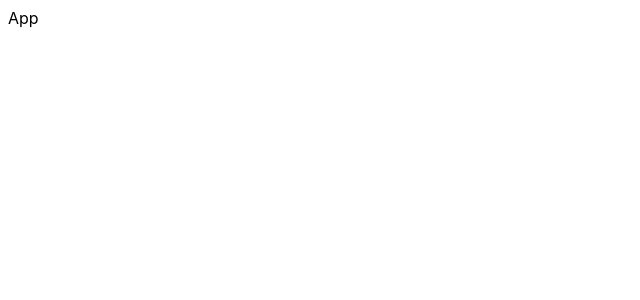
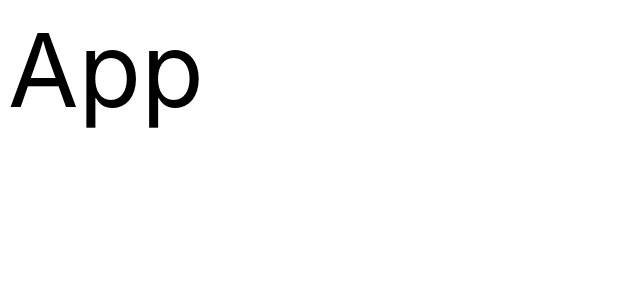
Before and after one commit to Git-Darkmoon/iGallery-App, a React (Vite) app: page / in a window 1280 px wide. Shown: the top 300 px of the page, without its empty margins (0-640 px from the left). Built offline with nearby package versions, Linux system fonts and the light colour scheme.

Commit message:
style: variables set.

```diff
--- a/src/index.css
+++ b/src/index.css
@@ -1,3 +1,11 @@
+/*
+ Screen sizes:
+ - iPhone 13 mini: 375w x 812h
+ - iPhone 13 mini: 375w x 812h
+ - iPhone 13 mini: 375w x 812h
+ - iPhone 13 mini: 375w x 812h
+ */
+
 @font-face {
   font-family: "Inter", sans-serif;
   src: url(fonts/Inter-VariableFont.woff2) format("woff2"),
@@ -5,14 +13,38 @@
     url(fonts/Inter-VariableFont.ttf.ttf) format("truetype");
 }
 
+/* @link https://utopia.fyi/type/calculator?c=350,16,1.2,1440,20,1.414,5,0,&s=0.75|0.5|0.25,1.5|2|3|4|6,s-l&g=s,l,xl,12 */
+
 :root {
   font-synthesis: none;
   text-rendering: optimizeLegibility;
   -webkit-font-smoothing: antialiased;
   -moz-osx-font-smoothing: grayscale;
   -webkit-text-size-adjust: 100%;
+
+  --clr-black: hsl(240, 10%, 7%);
+  --clr-white: hsl(0, 0%, 98%);
+  --clr-gray: hsl(240, 5%, 64%);
+
+  --primary-color: var(--clr-white);
+  --secondary-color: var(--clr-gray);
+
+  --ff-base: "Inter", sans-serif;
+
+  --fs-0: clamp(1rem, calc(0.92rem + 0.37vw), 1.25rem);
+  --fs-1: clamp(1.2rem, calc(1.02rem + 0.83vw), 1.77rem);
+  --fs-2: clamp(1.44rem, calc(1.1rem + 1.56vw), 2.5rem);
+  --fs-3: clamp(1.73rem, calc(1.15rem + 2.65vw), 3.53rem);
+  --fs-4: clamp(2.07rem, calc(1.14rem + 4.29vw), 5rem);
+  --fs-5: clamp(2.49rem, calc(1.02rem + 6.72vw), 7.07rem);
+
+  --max-width: 1440px;
+
+  --radius: 0.5rem;
+  --transition: all 0.3s ease-in-out;
 }
 
 div {
-  font-family: "Inter", sans-serif;
+  font-family: var(--ff-base);
+  font-size: var(--fs-5);
 }
```
